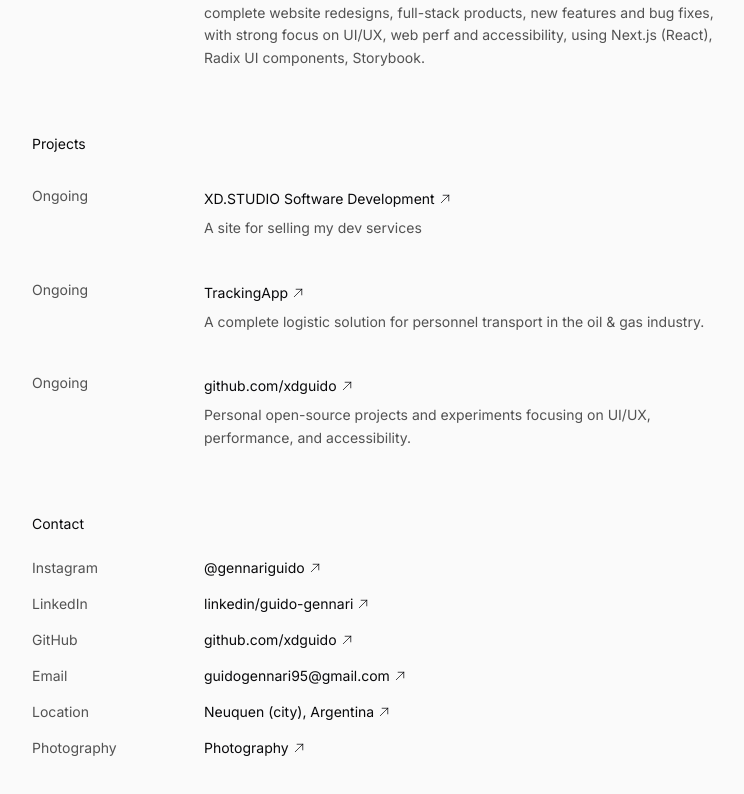
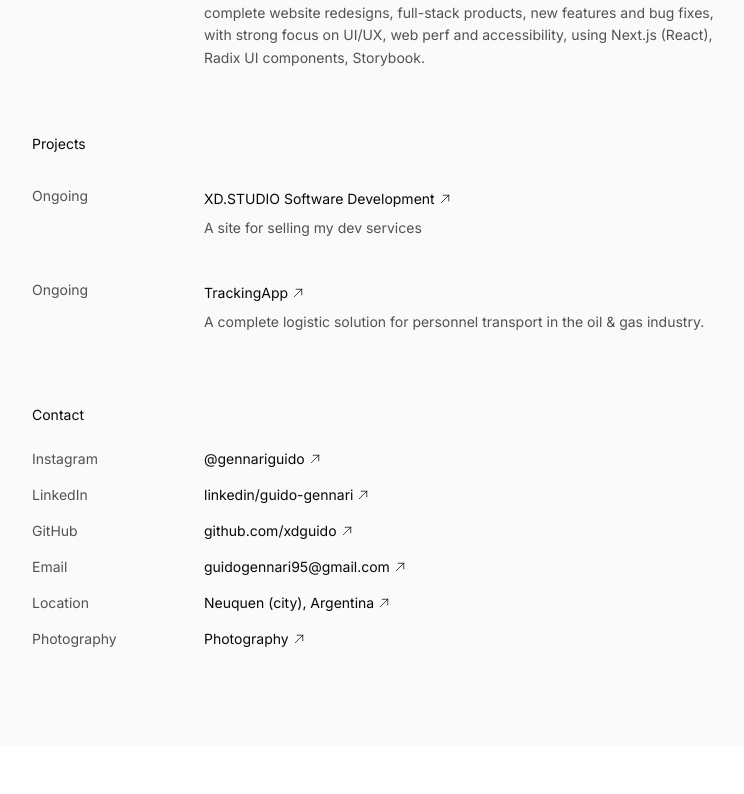
Before and after one commit to xdguido/guidogennari-web, a Next.js app: page / in a window 1280 px wide. Shown: the part 901-1695 px from the top of the page, without its empty margins (256-1000 px from the left). After the commit the page ends 1646 px from the top, so only its background shows below. Built offline with nearby package versions, Linux system fonts and the light colour scheme; what prettier-plugin-tailwindcss would draw is missing.

Commit message:
feat: update

```diff
--- a/pages/index.tsx
+++ b/pages/index.tsx
@@ -112,24 +112,6 @@ export default function Home() {
               )}
             </div>
           </div>
-
-          <div className="mt-8 grid grid-cols-[140px_1fr] gap-x-8 gap-y-6">
-            <div className="text-sm text-neutral-600 dark:text-neutral-400">{tr.ongoing}</div>
-            <div>
-              <a
-                href="https://github.com/xdguido"
-                target="_blank"
-                rel="noopener noreferrer"
-                className="mb-2 inline-flex items-center gap-1 text-sm font-normal underline-offset-4 transition-all hover:underline"
-              >
-                github.com/xdguido
-                <ArrowUpRightIcon className="h-3 w-3" />
-              </a>
-              <p className="text-sm leading-relaxed text-neutral-600 dark:text-neutral-400">
-                {tr.projectsDescription}
-              </p>
-            </div>
-          </div>
         </section>
 
         {/* Contact */}
```
